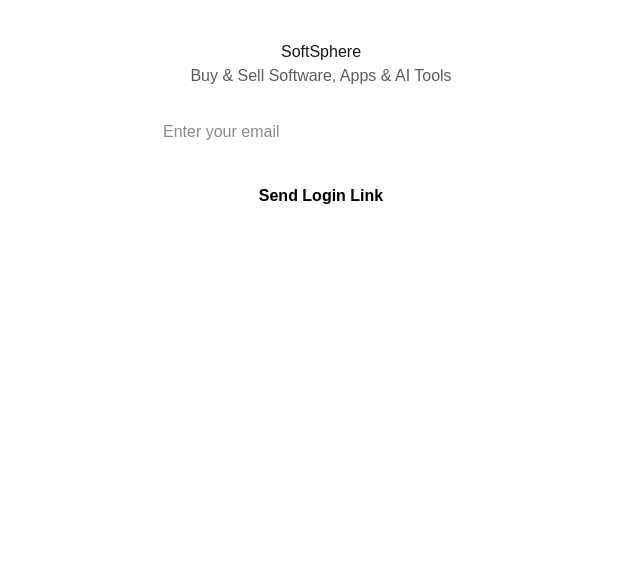
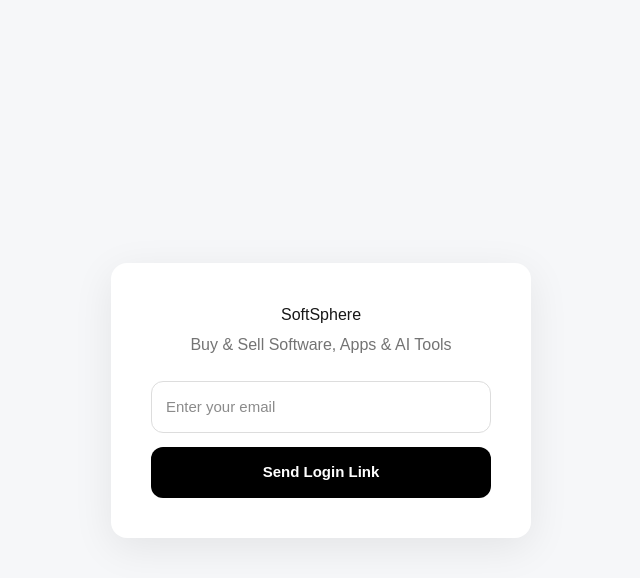
Before and after one commit to aman-softsphere/softsphere, a Next.js app: page / in a window 1280 px wide. Shown: the top 578 px of the page, without its empty margins (319-959 px from the left). Built offline with nearby package versions, Linux system fonts and the light colour scheme; no server answers.

Commit message:
Polish login page with centered card layout

```diff
--- a/app/page.tsx
+++ b/app/page.tsx
@@ -53,14 +53,26 @@
   return (
     <main
       style={{
-        padding: 40,
-        textAlign: "center",
-        maxWidth: 420,
-        margin: "0 auto",
+        minHeight: "100vh",
+        display: "flex",
+        alignItems: "center",
+        justifyContent: "center",
+        background: "#f6f7f9",
       }}
     >
-      <h1>SoftSphere</h1>
-      <p style={{ opacity: 0.7 }}>
+      <div
+        style={{
+          background: "#ffffff",
+          padding: 40,
+          borderRadius: 16,
+          width: "100%",
+          maxWidth: 420,
+          boxShadow: "0 10px 40px rgba(0,0,0,0.08)",
+          textAlign: "center",
+        }}
+      >
+        <h1 style={{ marginBottom: 6 }}>SoftSphere</h1>
+        <p style={{ opacity: 0.6, marginBottom: 24 }}>
           Buy & Sell Software, Apps & AI Tools
         </p>
 
@@ -76,29 +88,32 @@
               value={email}
               onChange={(e) => setEmail(e.target.value)}
               style={{
-              padding: 12,
+                padding: 14,
                 width: "100%",
-              borderRadius: 10,
-              marginTop: 20,
+                borderRadius: 12,
+                border: "1px solid #ddd",
+                marginBottom: 14,
+                fontSize: 15,
               }}
             />
 
             <button
               onClick={sendLink}
               style={{
-              marginTop: 16,
-              padding: "12px 22px",
-              background: "#ffffff",
-              color: "#000000",
-              borderRadius: 10,
+                padding: "14px 22px",
+                background: "#000000",
+                color: "#ffffff",
+                borderRadius: 12,
                 fontWeight: 600,
                 width: "100%",
+                fontSize: 15,
               }}
             >
               Send Login Link
             </button>
           </>
         )}
+      </div>
     </main>
   );
 }
```
Lines whose indentation alone changed are shown as unchanged.
